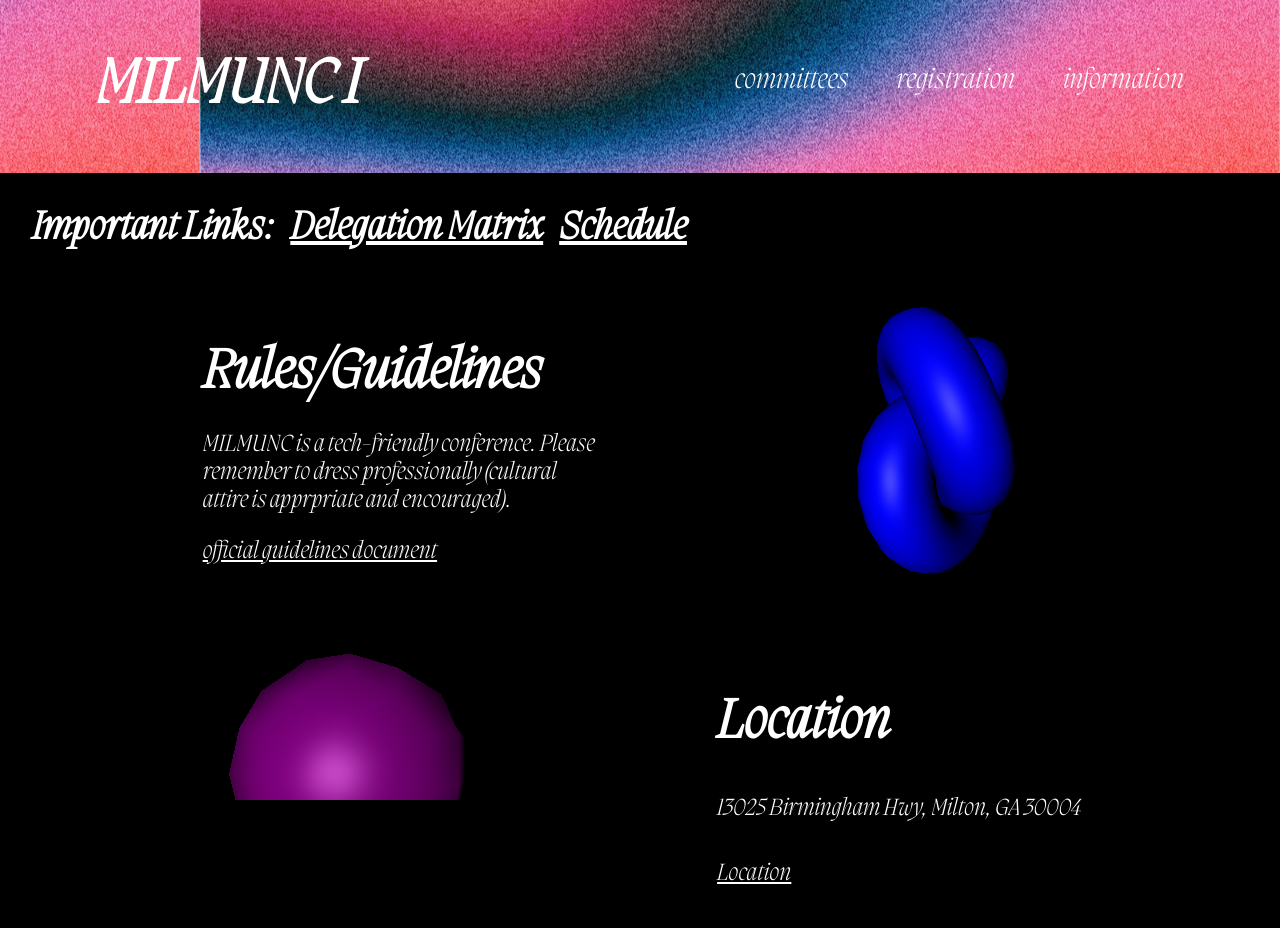
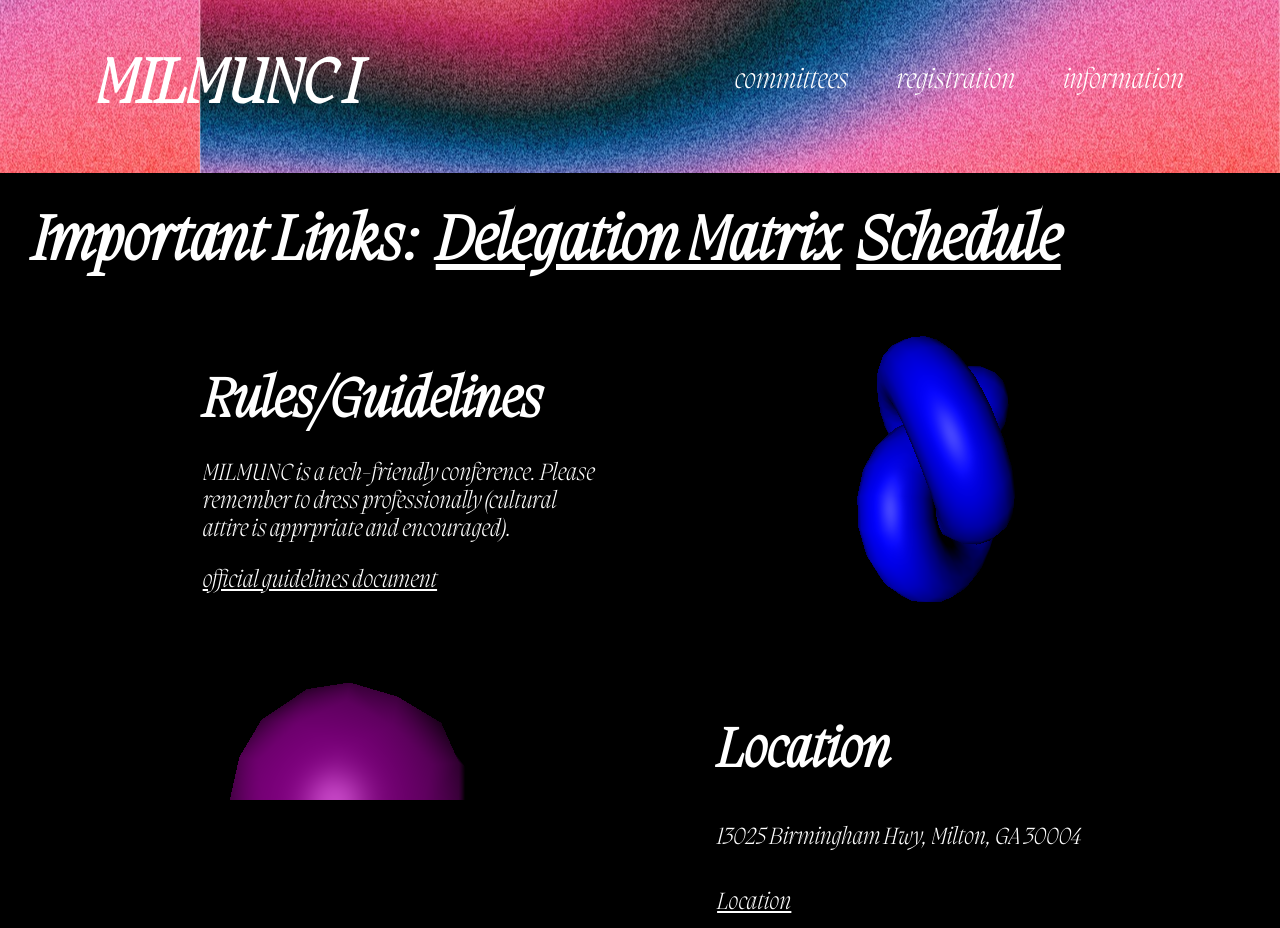
Before and after one commit to theflashwin/MILMUNC-Website, a website built with Vite: page views/information.html in a window 1280 px wide. Shown: the top 928 px of the page. Built offline with nearby package versions, Linux system fonts and the light colour scheme; animation ran at ten frames a second; files whose address does not match are found by name.

Commit message:
Fixing Links v2
Fixing Schedule Link

```diff
--- a/css/root.css
+++ b/css/root.css
@@ -226,7 +226,7 @@
   .header-link {
     gap: 1rem;
     padding: 2rem 2rem;
-    font-size: 2.5vh;
+    font-size: 2.5vw;
     display: flex;
     flex-direction: row;
   }
--- a/views/information.html
+++ b/views/information.html
@@ -29,7 +29,7 @@
 
       <canvas id="c"></canvas>
 
-      <div class="header-link"><h1>Important Links:</h1><a href="https://bit.ly/3Ryu7xQ"><h1>Delegation Matrix</h1></a><a href="https://docs.google.com/spreadsheets/d/1HQyOSBWf5ViHTMPNBIVf5WbIsfZYgPnIJa6hNYNWn88/edit?usp=share_link"><h1>Schedule</h1></a></div>
+      <div class="header-link"><h1>Important Links:</h1><a href="https://bit.ly/3Ryu7xQ"><h1>Delegation Matrix</h1></a><a href="https://docs.google.com/document/d/1Sa-tahnzphxNU4dpuTmTxF3jRjohsdSQuWpVnZUeCXg/edit?usp=share_link"><h1>Schedule</h1></a></div>
 
       <div class="row">
         <div class="columntext">
```
Also changed, not shown: views/registration.html (+1 -1 lines).
